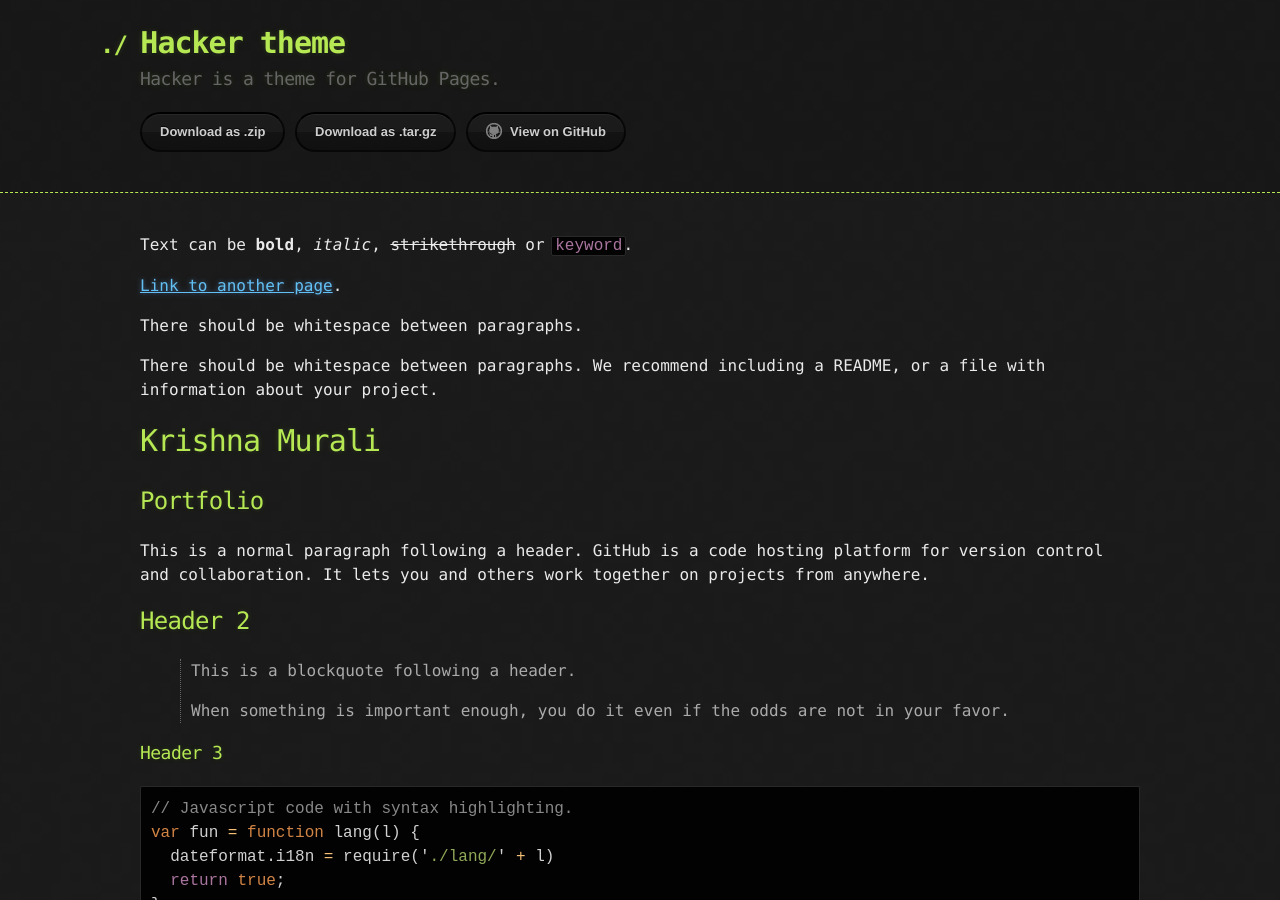
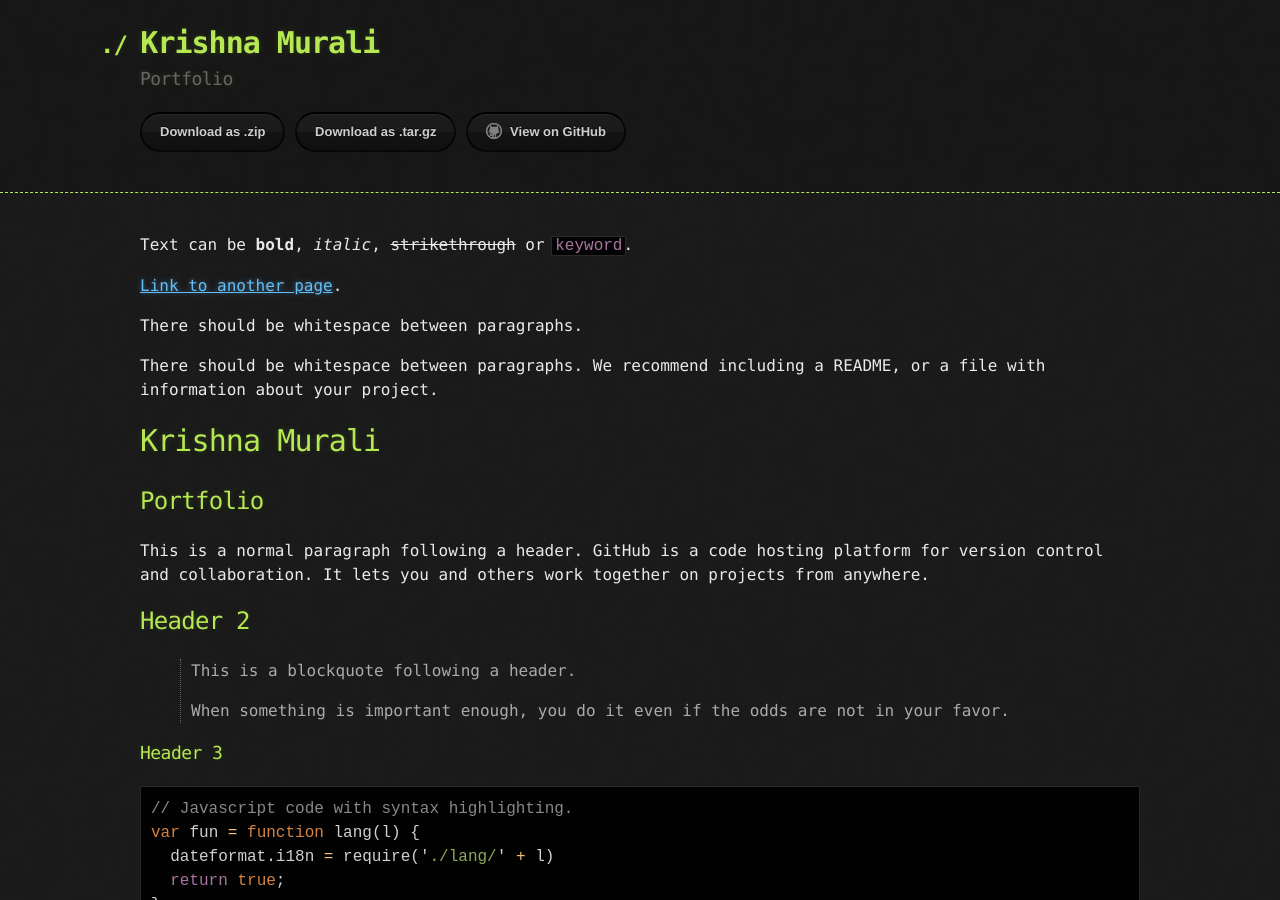
Before and after one commit to KrishnaMurali177/KrishnaMurali177.github.io, a Jekyll site: the page built from index.md, in a window 1280 px wide and 900 px high. Built offline with Jekyll 4.4.1, drawn with Linux system fonts in a browser that asks for light colours.

Commit message:
Update _config.yml

```diff
--- a/_config.yml
+++ b/_config.yml
@@ -1,5 +1,5 @@
-title: Hacker theme
-description: Hacker is a theme for GitHub Pages.
+title: Krishna Murali
+description: Portfolio
 show_downloads: true
 google_analytics:
 theme: jekyll-theme-hacker
```
